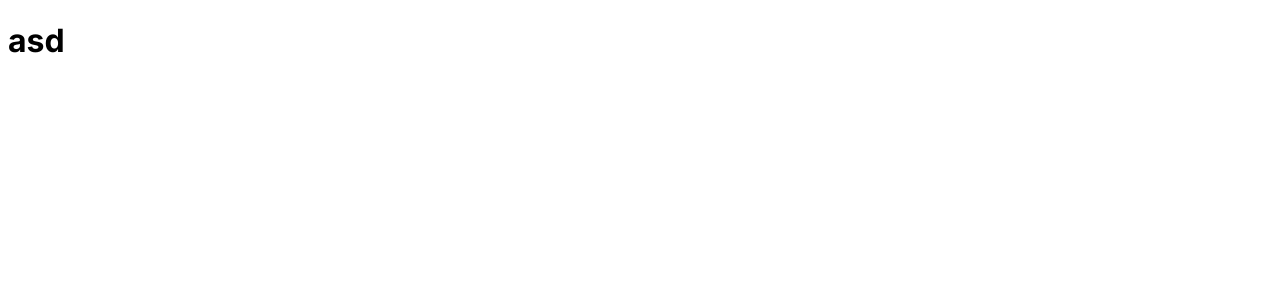
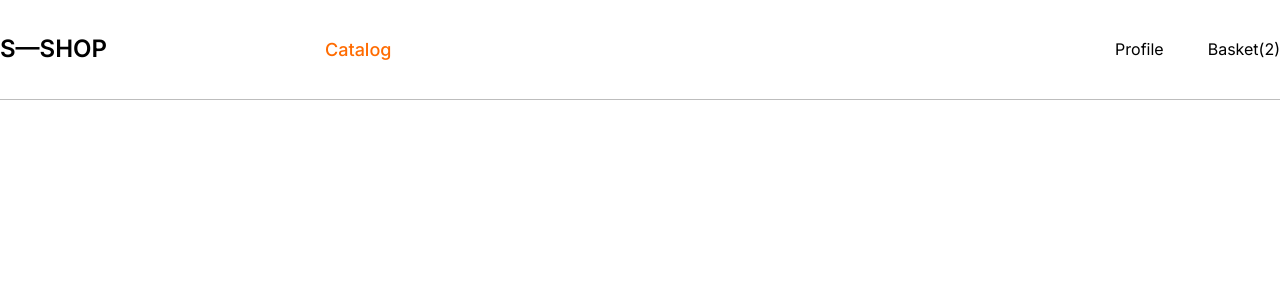
Before and after one commit to SafychCSS/wemakefab, a Vue app: page / in a window 1280 px wide. Shown: the top 300 px of the page. Built offline with nearby package versions, Linux system fonts and the light colour scheme.

Commit message:
header, base styles

```diff
--- a/src/App.vue
+++ b/src/App.vue
@@ -1,12 +1,18 @@
 <template>
-    <h1>asd</h1>
+    <div class="wrapper">
+        <TheHeader/>
+    </div>
 </template>
 
 <script>
+import TheHeader from '@/components/TheHeader';
 
 export default {
     name: 'App',
-    components: {},
+
+    components: {
+        TheHeader,
+    },
 
     data() {
         return {
--- a/src/assets/scss/index.scss
+++ b/src/assets/scss/index.scss
@@ -3,5 +3,49 @@
 }
 
 body {
+    margin: 0;
+
     font-family: 'Inter', sans-serif;
+    font-size: 16px;
+    font-weight: 400;
+    line-height: 1.2;
+    color: #000;
 }
+
+a {
+    text-decoration: none;
+    color: inherit;
+
+    transition: .2s;
+}
+
+ul {
+    margin: 0;
+    padding: 0;
+
+    list-style: none;
+}
+
+.container {
+    max-width: 1440px;
+    padding-left: 20px;
+    padding-right: 20px;
+    margin: 0 auto;
+}
+
+.row {
+    display: flex;
+    flex-wrap: wrap;
+    margin-left: -10px;
+    margin-right: -10px;
+}
+
+.col {
+    width: calc(25% - 20px);
+    margin-left: 10px;
+    margin-right: 10px;
+}
+
+.col-half {
+    width: 50%;
+}
--- /dev/null
+++ b/src/components/TheHeader.vue
@@ -0,0 +1,78 @@
+<template>
+    <div class="header">
+        <div class="container header__container">
+            <div class="row header__row">
+                <div class="col">
+                    <div class="header__logo">S—Shop</div>
+                </div>
+                <div class="col header__menu">
+                    <ul class="menu">
+                        <li class="menu__item menu__item_active menu__item_catalog">
+                            <a class="menu__link" href="#">Catalog</a>
+                        </li>
+                        <li class="menu__item">
+                            <a class="menu__link" href="#">Profile</a>
+                        </li>
+                        <li class="menu__item">
+                            <a class="menu__link" href="#">Basket(2)</a>
+                        </li>
+                    </ul>
+                </div>
+            </div>
+        </div>
+    </div>
+</template>
+
+<script>
+export default {
+    name: 'TheHeader'
+};
+</script>
+
+<style lang="scss" scoped>
+.header {
+    &__container {
+        padding: 35px 0;
+        border-bottom: 1px solid #BDBDBD;
+    }
+
+    &__row {
+        align-items: center;
+    }
+
+    &__logo {
+        font-size: 24px;
+        font-weight: 600;
+        text-transform: uppercase;
+    }
+
+    &__menu {
+        width: calc(75% - 20px);
+    }
+}
+
+.menu {
+    display: flex;
+    align-items: center;
+    gap: 44px;
+
+    &__item {
+    }
+
+    &__item_catalog {
+        margin-right: auto;
+    }
+
+    &__item_active {
+        font-size: 18px;
+        font-weight: 500;
+        color: #FF6B00;
+    }
+
+    &__link {
+        &:hover {
+            color: #FF6B00;
+        }
+    }
+}
+</style>
```
